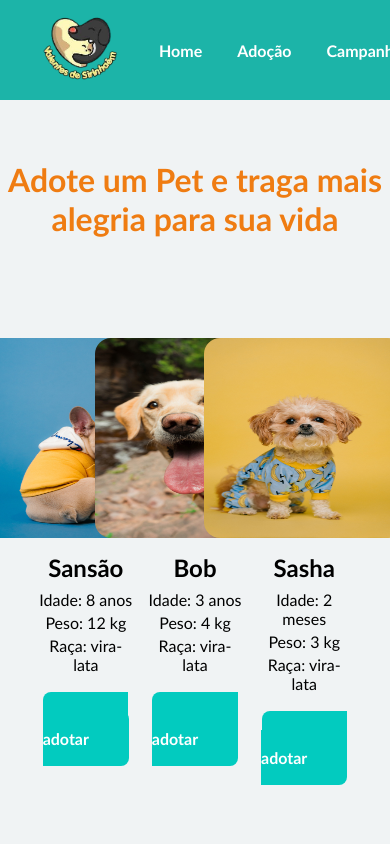
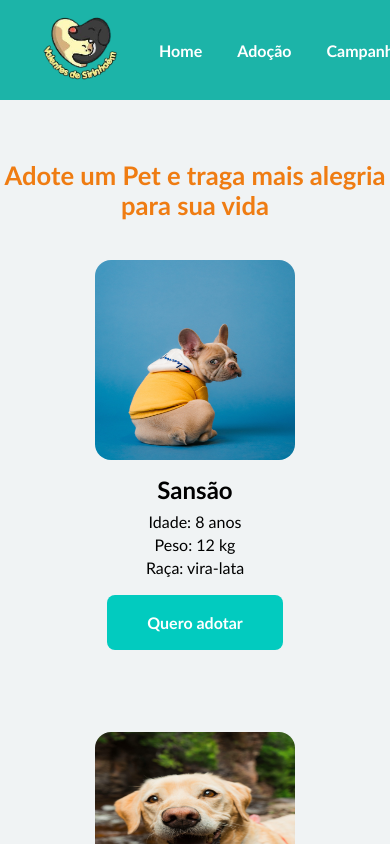
Before and after one commit to Julio-Norberto/Valentes-de-sirinhaem, a React (Vite) app: page /adoption in a window 390 px wide. Shown: the top 844 px of the page. Built offline with nearby package versions, Linux system fonts and the light colour scheme.

Commit message:
style: configuring responsivity of page adoption and campaign

```diff
--- a/src/components/AdoptionPetCards/adoptionPetCards.css
+++ b/src/components/AdoptionPetCards/adoptionPetCards.css
@@ -28,3 +28,13 @@
 .card-text-adoption p {
   margin-bottom: 4px;
 }
+
+@media (min-width: 300px) and (max-width: 750px) {
+  .adoption-card-container {
+    width: 100%;
+  }
+
+  .adoption-card-content {
+    width: 100%;
+  }
+}
--- a/src/components/CampaignPageCards/index.tsx
+++ b/src/components/CampaignPageCards/index.tsx
@@ -13,11 +13,11 @@ export const CampaignPageCards: React.FunctionComponent<ICampaignPageCards> = ({
 
     <div className='adoption-card-content'>
       <div>
-        <h2 style={{ marginBottom: '24px' }} > {title} </h2>
+        <h2 style={{ marginBottom: '24px' }} className='campaign-page-title'> {title} </h2>
       </div>
 
       <div className='card-image-adoption'>
-        <img style={{ marginBottom: '24px' }} width={200} height={200} src={image} alt="" />
+        <img className='campaign-page-image' style={{ marginBottom: '24px' }} width={200} height={200} src={image} alt="" />
       </div>
 
       <div className='card-text-adoption'>
--- a/src/pages/Adoption/adoption.css
+++ b/src/pages/Adoption/adoption.css
@@ -17,3 +17,16 @@
   justify-content: space-between;
   flex-wrap: wrap;
 }
+
+@media (min-width: 300px) and (max-width: 750px) {
+  .adoption-content {
+    flex-direction: column;
+    justify-content: center;
+    align-items: center;
+    margin-top: 40px;
+  }
+
+  .adoption-page-title {
+    font-size: 1.6em;
+  }
+}
--- a/src/pages/Campaigns/campaigns.css
+++ b/src/pages/Campaigns/campaigns.css
@@ -17,3 +17,9 @@
   justify-content: space-between;
   align-items: center;
 }
+
+@media(min-width: 300px) and (max-width: 750px) {
+  .title-page-campaign {
+    margin-bottom: -40px;
+  }
+}
```
Also changed, not shown: src/components/CampaignPageCards/campaignPageCards.css (deleted).
